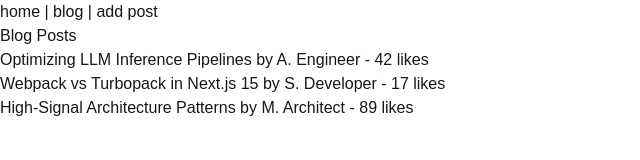
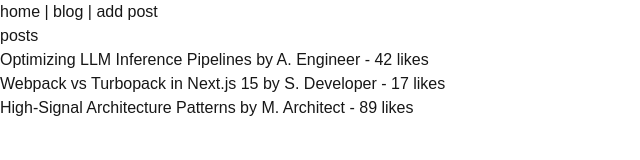
Before and after one commit to johnclamy/blog-app, a Next.js app: page /posts in a window 1280 px wide. Shown: the top 160 px of the page, without its empty margins (0-640 px from the left). Built offline with nearby package versions, Linux system fonts and the light colour scheme.

Commit message:
use getPosts as the interface to fetch a list of posts

```diff
--- a/app/posts/page.tsx
+++ b/app/posts/page.tsx
@@ -1,11 +1,13 @@
-import posts from "@/services/data"
+import getPosts from "@/services/posts"
 
 
 export default function PostsPage() {
+    const posts = getPosts()
+
     return (
         <main>
             <header>
-                <h1>Blog Posts</h1>
+                <h1>posts</h1>
             </header>
 
             <article>
```
